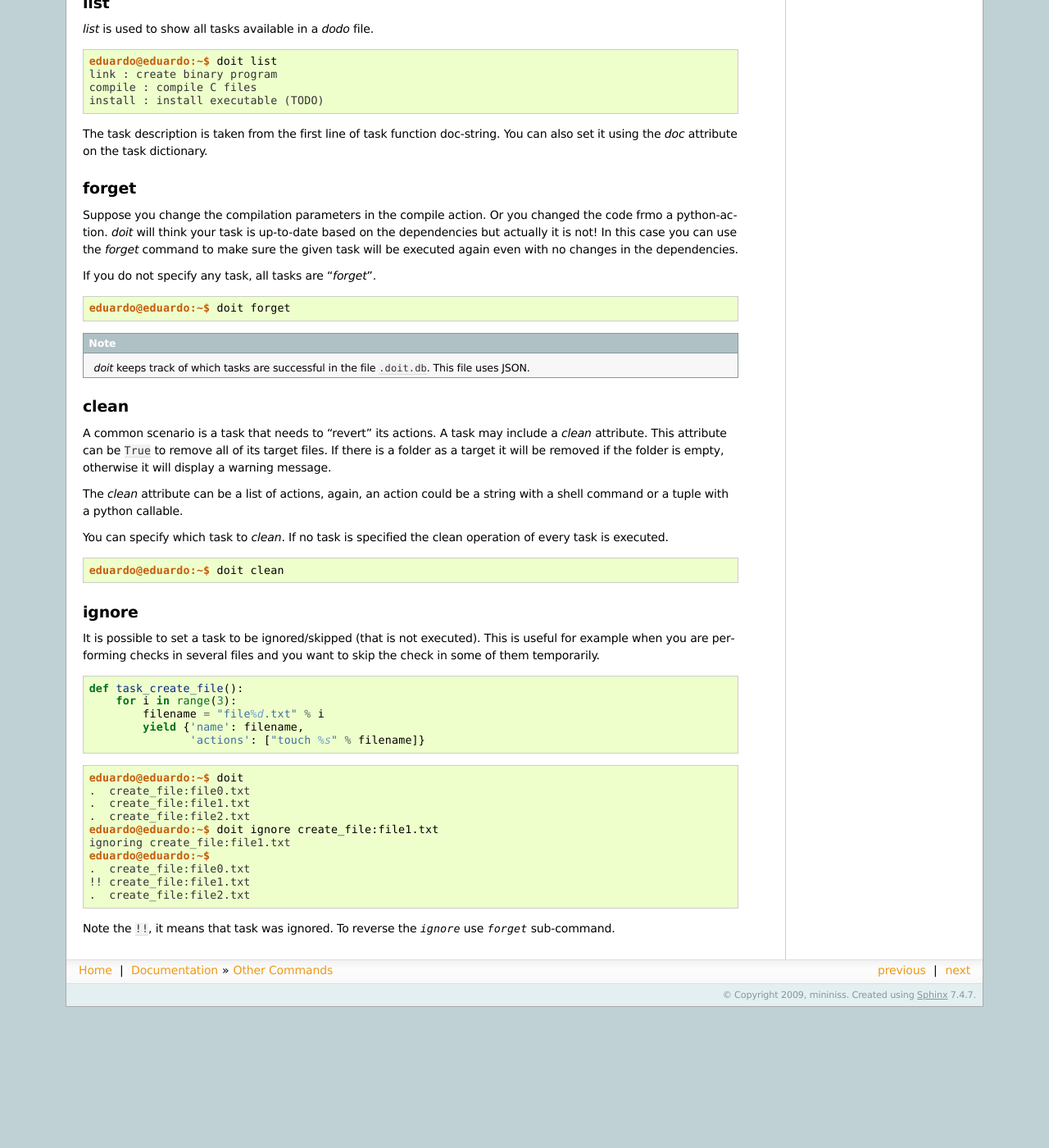
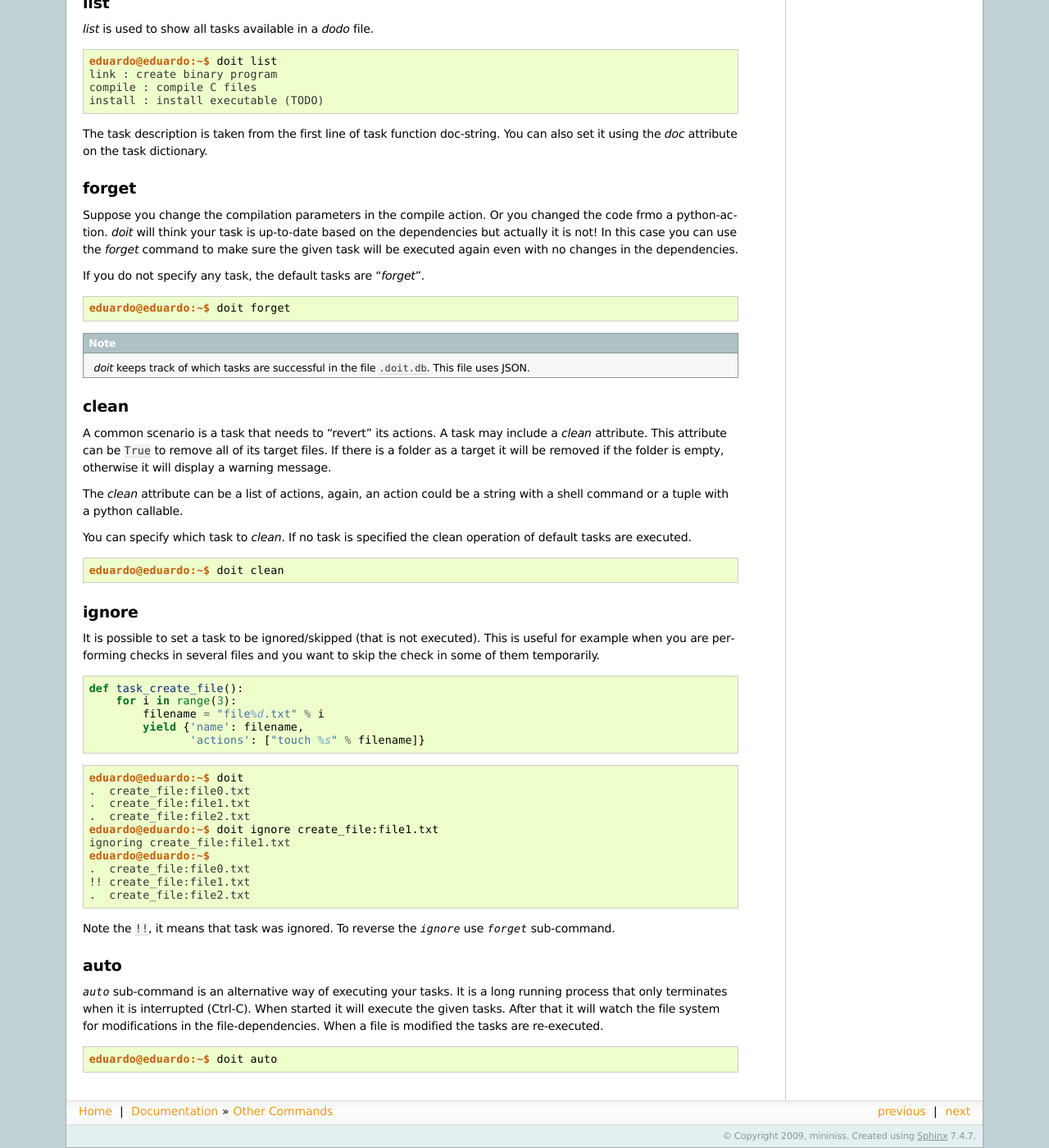
Before and after one commit to pydoit/doit, a Sphinx documentation site: the page built from doc/cmd_other.rst, in a window 1280 px wide and 1400 px high, scrolled down 986 px. Shown: the whole window at 82% size. Built offline with Sphinx 7.4.7, drawn with Linux system fonts in a browser that asks for light colours; comment, search, counter and statistics services are not loaded; before the commit the page ends 2214 px from its top, so only the background shows below that.

Commit message:
update docs for 0.7. part2
--HG--
extra : convert_revision : eduardo%40eduardo-laptop-20100408140913-51msee5vls9ceh69

```diff
--- a/doc/cmd_other.rst
+++ b/doc/cmd_other.rst
@@ -42,7 +42,7 @@ forget
 
 Suppose you change the compilation parameters in the compile action. Or you changed the code frmo a python-action. *doit* will think your task is up-to-date based on  the dependencies but actually it is not! In this case you can use the *forget* command to make sure the given task will be executed again even with no changes in the dependencies.
 
-If you do not specify any task, all tasks are "*forget*".
+If you do not specify any task, the default tasks are "*forget*".
 
 .. code-block:: console
 
@@ -60,7 +60,7 @@ A common scenario is a task that needs to "revert" its actions. A task may inclu
 
 The *clean* attribute can be a list of actions, again, an action could be a string with a shell command or a tuple with a python callable.
 
-You can specify which task to *clean*. If no task is specified the clean operation of every task is executed.
+You can specify which task to *clean*. If no task is specified the clean operation of default tasks are executed.
 
 .. code-block:: console
 
@@ -89,3 +89,13 @@ It is possible to set a task to be ignored/skipped (that is not executed). This
     .  create_file:file2.txt
 
 Note the ``!!``, it means that task was ignored. To reverse the `ignore` use `forget` sub-command.
+
+
+auto
+-------
+
+`auto` sub-command is an alternative way of executing your tasks. It is a long running process that only terminates when it is interrupted (Ctrl-C). When started it will execute the given tasks. After that it will watch the file system for modifications in the file-dependencies.  When a file is modified the tasks are re-executed.
+
+.. code-block:: console
+
+    eduardo@eduardo:~$ doit auto
```
Also changed, not shown: doc/cmd_run.rst (+20 -0 lines), doc/dependencies.rst (+4 -4 lines).
